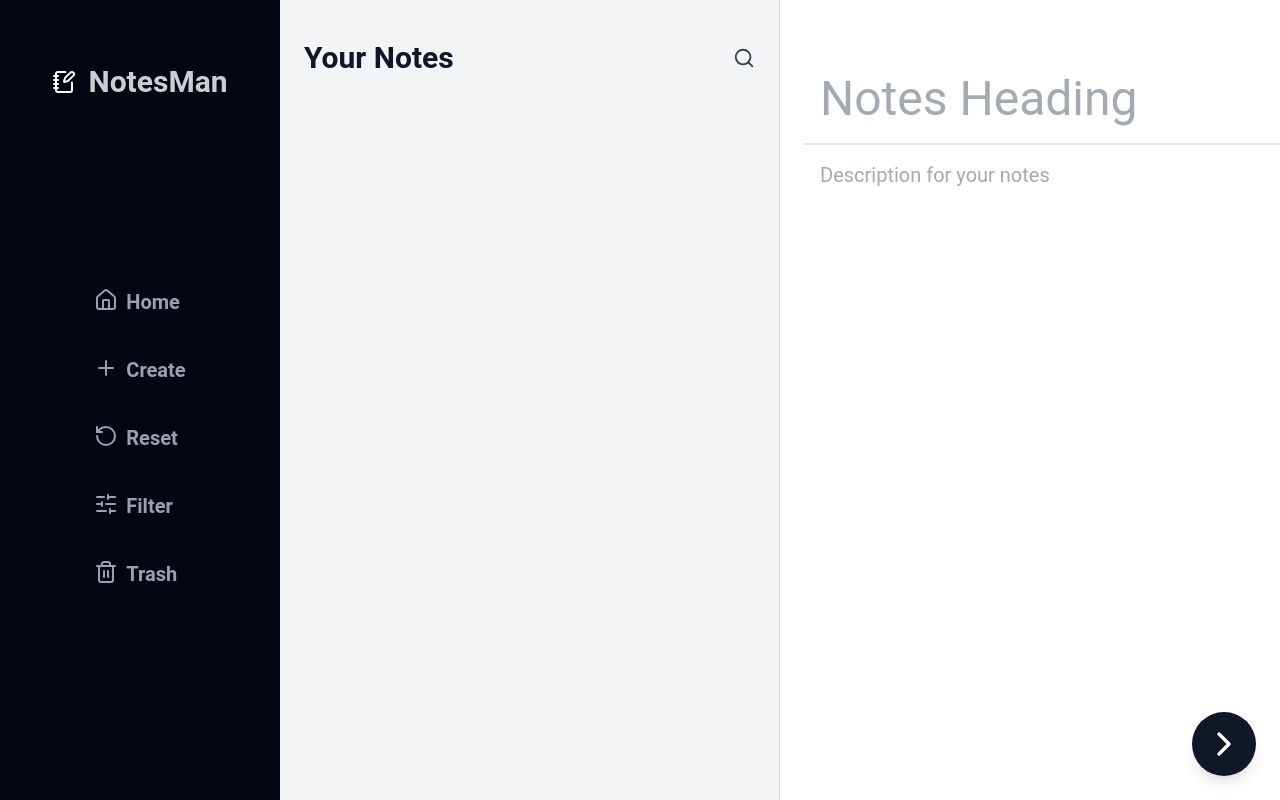
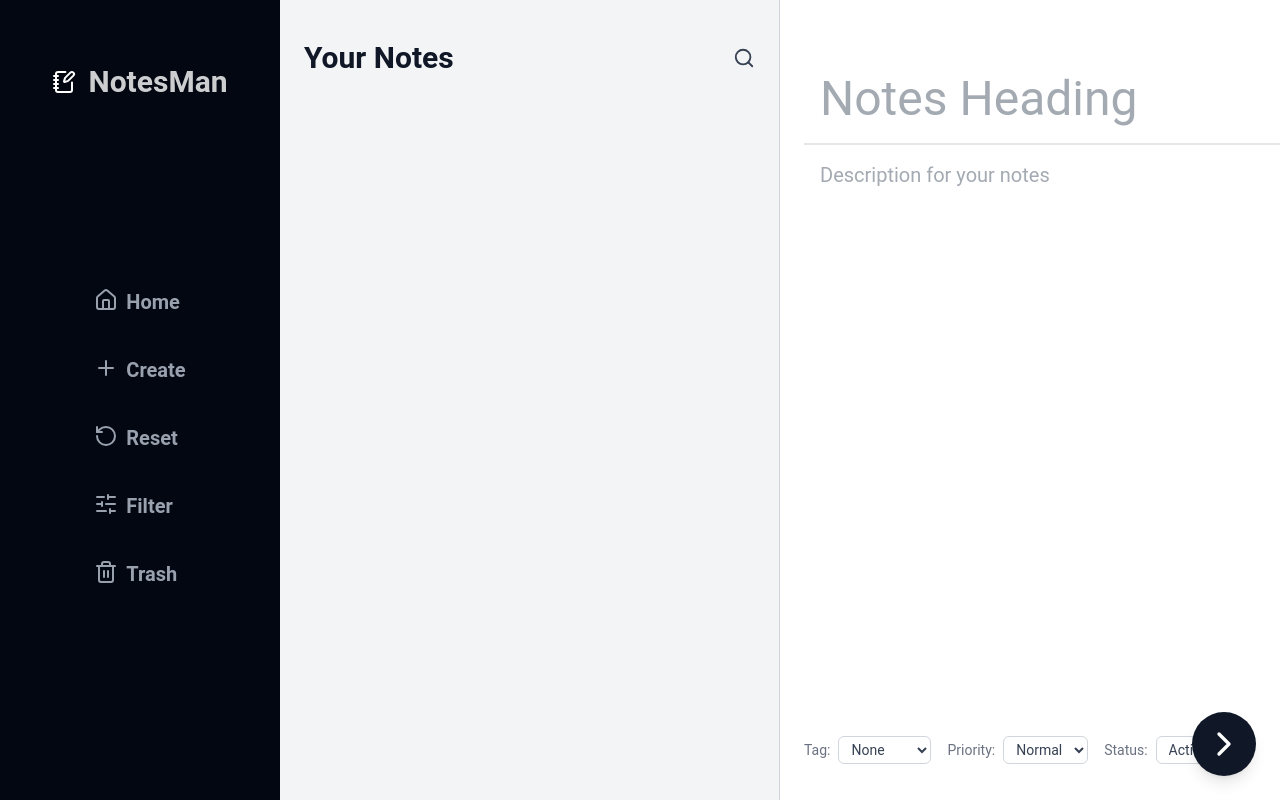
Before and after one commit to anshul051/notes-app, a React (Vite) app: page / in a window 1280 px wide. Both pictures are taken after a click on the element "Create". Shown: the top 800 px of the page. Built offline with nearby package versions, Linux system fonts and the light colour scheme.

Commit message:
Added Tags, Priority and Status option while adding notes

```diff
--- a/src/feature/AddNotes.jsx
+++ b/src/feature/AddNotes.jsx
@@ -80,12 +80,51 @@ const AddNotes = ({
         onChange={(e) => setDescription(e.target.value)}
       />
 
+      <div className="flex items-center gap-4 text-sm text-gray-700 mb-3">
+        {/* TAG SELECT */}
+        <div className="flex items-center gap-2">
+          <span className="text-gray-500">Tag:</span>
+          <select className="border border-gray-300 rounded-md px-2 py-1 bg-white focus:outline-none cursor-pointer">
+            <option value="">None</option>
+            <option value="home">Home</option>
+            <option value="work">Work</option>
+            <option value="personal">Personal</option>
+            <option value="ideas">Ideas</option>
+          </select>
+        </div>
+
+        {/* PRIORITY SELECT */}
+        <div className="flex items-center gap-2">
+          <span className="text-gray-500">Priority:</span>
+          <select className="border border-gray-300 rounded-md px-2 py-1 bg-white focus:outline-none cursor-pointer">
+            <option value="normal">Normal</option>
+            <option value="high">High</option>
+            <option value="urgent">Urgent</option>
+          </select>
+        </div>
+
+        {/* STATUS */}
+        <div className="flex items-center gap-2">
+          <span className="text-gray-500">Status:</span>
+          <select className="border border-gray-300 rounded-md px-2 py-1 bg-white focus:outline-none cursor-pointer">
+            <option value="active">Active</option>
+            <option value="todo">To-Do</option>
+            <option value="done">Done</option>
+            <option value="archived">Archived</option>
+          </select>
+        </div>
+      </div>
+
       {/* SAVE / UPDATE BUTTON */}
       <div
         onClick={handleSave}
         className="fixed bottom-6 right-6 bg-gray-900 rounded-full p-3 hover:bg-gray-800 cursor-pointer shadow-lg"
       >
-        <ChevronRight size={40} className="stroke-white" onClick={() => setSelectedNote(null)} />
+        <ChevronRight
+          size={40}
+          className="stroke-white"
+          onClick={() => setSelectedNote(null)}
+        />
         <span className="sr-only">
           {editingNote ? "Update Note" : "Save Note"}
         </span>
```
